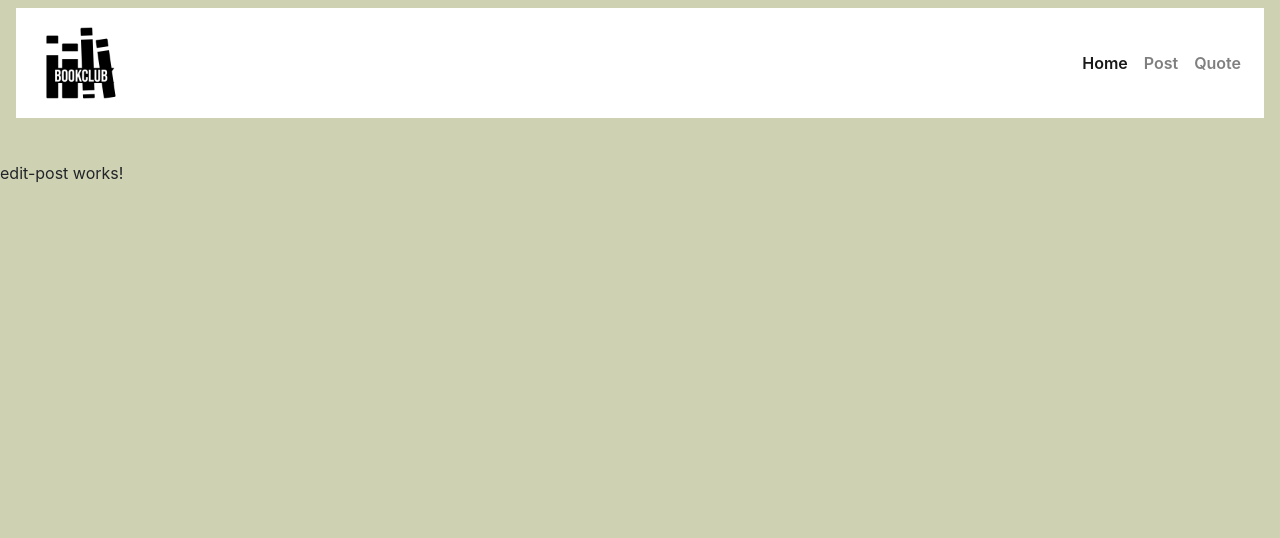
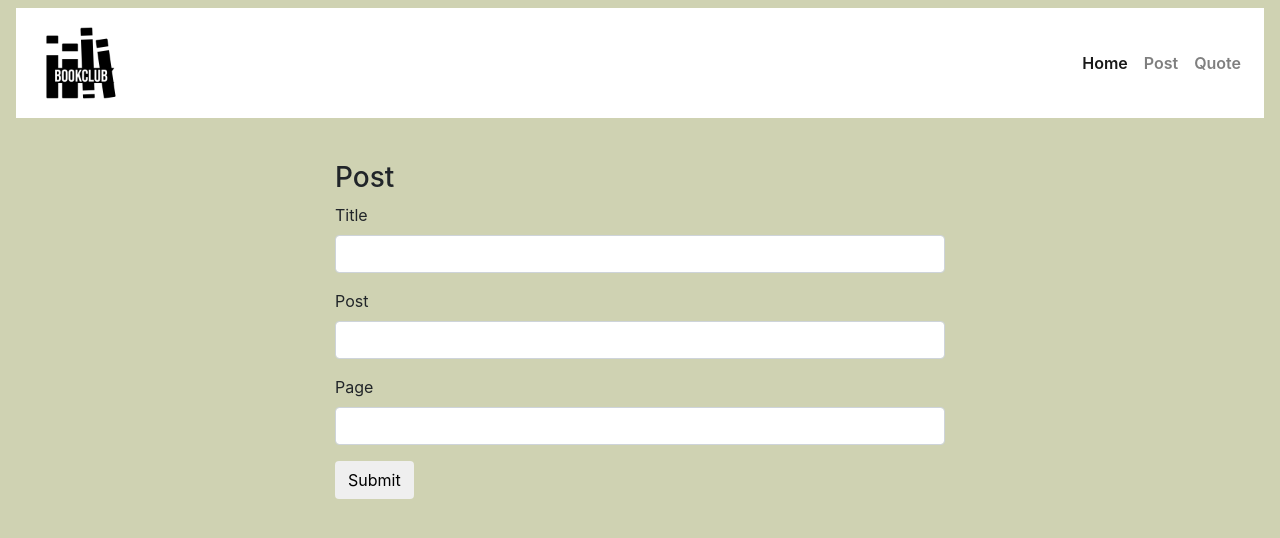
Before and after one commit to yaretzyc/frontend-capstoneproject, an Angular app in the folder bookclub/: page /update-post/1 in a window 1280 px wide. Shown: the top 538 px of the page. Built offline with nearby package versions, Linux system fonts and the light colour scheme; no server answers.

Commit message:
added the edit post component to edit a post details

```diff
--- a/bookclub/src/app/edit-post/edit-post.component.html
+++ b/bookclub/src/app/edit-post/edit-post.component.html
@@ -1 +1,39 @@
-<p>edit-post works!</p>
+<div class="col-md-6 offset-md-3">
+    <h3>Post</h3>
+    <form (ngSubmit)="onSubmit()">
+      <div class="form-group">
+        <label> Title</label>
+        <input
+          type="text"
+          class="form-control"
+          id="title"
+          [(ngModel)]="post.title"
+          name="title"
+        />
+      </div>
+
+      <div class="form-group">
+        <label> Post </label>
+        <input
+          type="text"
+          class="form-control"
+          id="body"
+          [(ngModel)]="post.body"
+          name="body"
+        />
+      </div>
+
+      <div class="form-group">
+        <label> Page </label>
+        <input
+          type="text"
+          class="form-control"
+          id="page"
+          [(ngModel)]="post.page"
+          name="page"
+        />
+      </div>
+
+      <button class="btn btn-default" type="submit">Submit</button>
+    </form>
+  </div>
--- a/bookclub/src/app/edit-post/edit-post.component.ts
+++ b/bookclub/src/app/edit-post/edit-post.component.ts
@@ -1,4 +1,7 @@
 import { Component, OnInit } from '@angular/core';
+import { ActivatedRoute, Router } from '@angular/router';
+import { PostService } from '../services/post.service';
+import { Post } from '../post';
 
 @Component({
   selector: 'app-edit-post',
@@ -7,9 +10,25 @@ import { Component, OnInit } from '@angular/core';
 })
 export class EditPostComponent implements OnInit {
 
-  constructor() { }
+  postId: any;
+  post: Post = new Post();
+
+  constructor(private postService: PostService, private route: ActivatedRoute, private router: Router) { }
 
   ngOnInit(): void {
+    this.postId = this.route.snapshot.params['postId'];
+    this.postService.getOnePost(this.postId).subscribe(data =>{
+      this.post = data;
+      console.log(data);
+    })
+
+  }
+
+  onSubmit(){
+    this.postService.updatePost(this.postId, this.post).subscribe( data =>{
+      this.router.navigate(['/post']);
+    }
+    ,error => console.log(error));
   }
 
 }
--- a/bookclub/src/app/post/post.component.html
+++ b/bookclub/src/app/post/post.component.html
@@ -2,7 +2,7 @@
   <h3>Post</h3>
   <form (ngSubmit)="onSubmit()">
     <div class="form-group">
-      <label> Title</label>
+      <!-- <label> Title</label> -->
       <input
         type="text"
         class="form-control"
@@ -14,18 +14,19 @@
     </div>
 
     <div class="form-group">
-      <label> Body </label>
+      <!-- <label> Body </label> -->
       <input
         type="text"
         class="form-control"
         id="body"
         [(ngModel)]="posts.body"
         name="body"
+        placeholder="Post"
       />
     </div>
 
     <div class="form-group">
-      <label> page </label>
+      <!-- <label> page </label> -->
       <input
         type="text"
         class="form-control"
```
